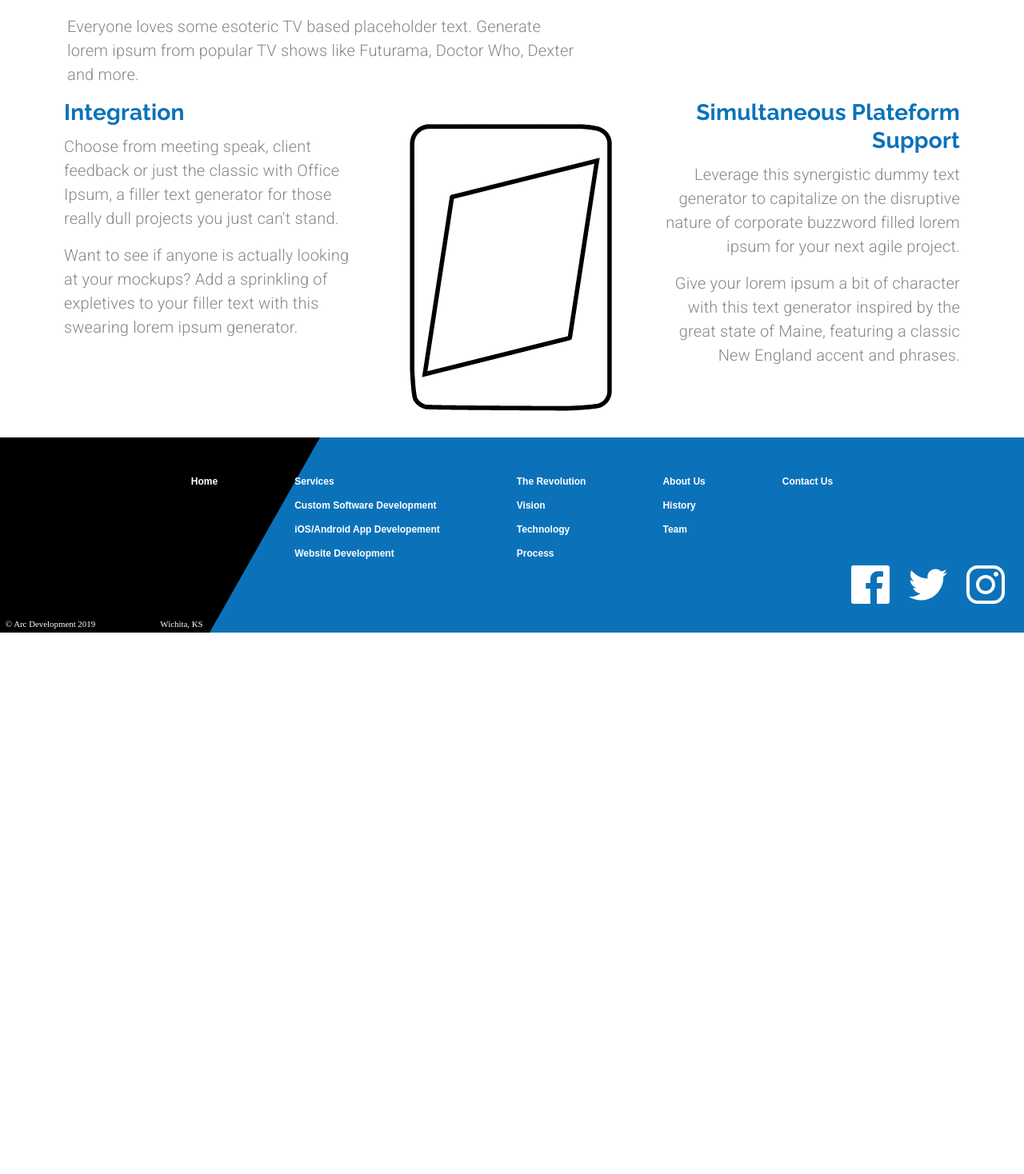
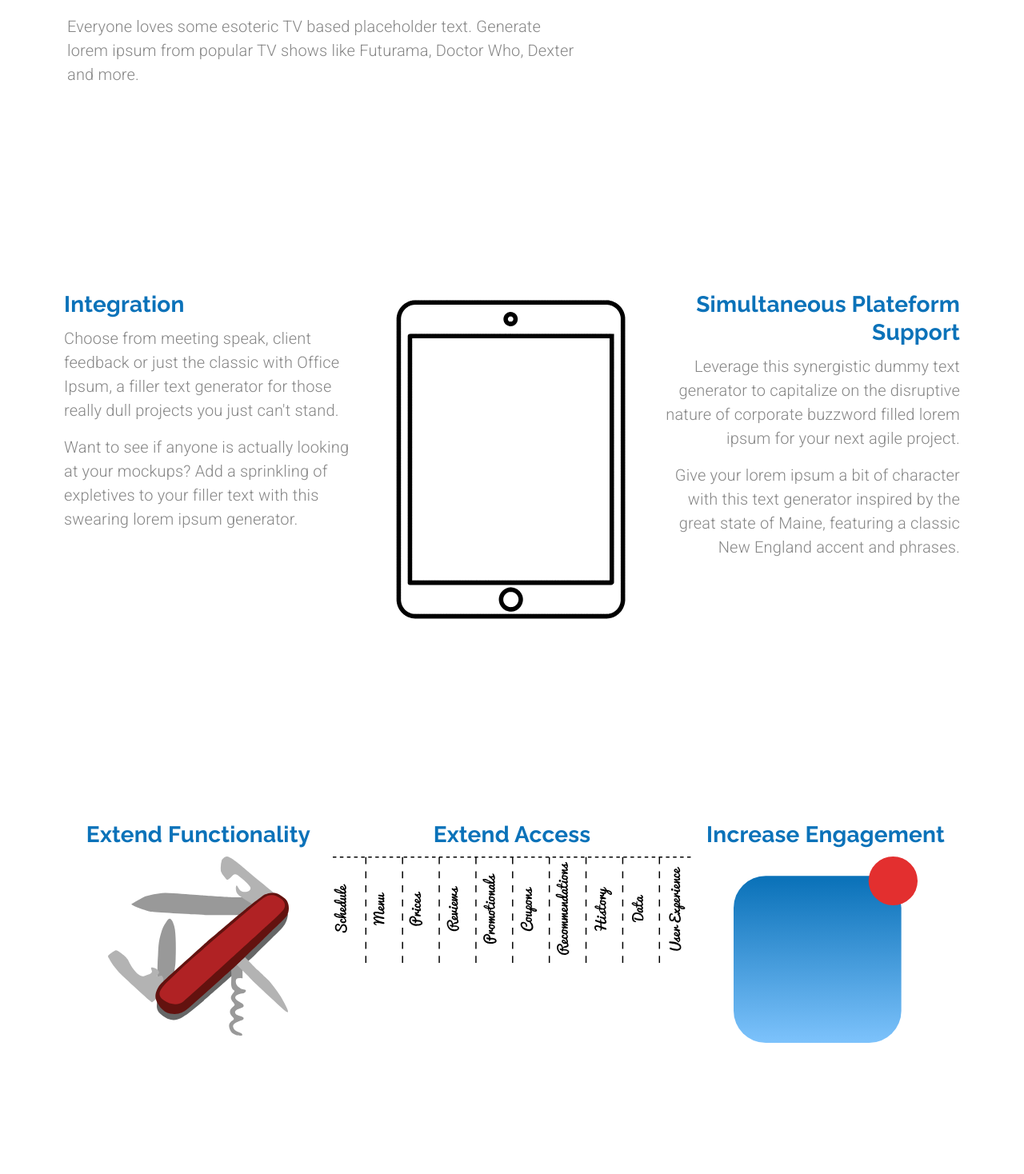
Before and after one commit to Amorem/materialui_arcdev, a React (Create React App) app: page /mobileapps in a window 1280 px wide. Shown: the part 382-1850 px from the top of the page at 80% size. Before the commit the page ends 1173 px from the top, so only its background shows below. Built offline with nearby package versions, Linux system fonts and the light colour scheme.

Commit message:
MobileApps page finished

```diff
--- a/src/Components/MobileApps.js
+++ b/src/Components/MobileApps.js
@@ -10,7 +10,12 @@ import IconButton from "@material-ui/core/IconButton";
 
 import backArrow from "../assets/backArrow.svg";
 import forwardArrow from "../assets/forwardArrow.svg";
+import swiss from "../assets/swissKnife.svg";
+import access from "../assets/extendAccess.svg";
+import engagement from "../assets/increaseEngagement.svg";
+
 import integrationAnimation from "../animations/integrationAnimation/data.json";
+import CallToAction from "./UI/CallToAction";
 
 const useStyles = makeStyles((theme) => ({
   heading: {
@@ -33,6 +38,7 @@ export default function MobileApps(props) {
   const classes = useStyles();
   const theme = useTheme();
   const matchesMD = useMediaQuery(theme.breakpoints.down("md"));
+  const matchesSM = useMediaQuery(theme.breakpoints.down("sm"));
   const matchesXS = useMediaQuery(theme.breakpoints.down("xs"));
 
   const defaultOptions = {
@@ -123,20 +129,38 @@ export default function MobileApps(props) {
           </Grid>
         </Hidden>
       </Grid>
-      <Grid item container direction="row" className={classes.rowContainer}>
+      <Grid
+        item
+        container
+        direction={matchesSM ? "column" : "row"}
+        style={{ marginTop: "15em", marginBottom: "15em" }}
+        className={classes.rowContainer}
+      >
         <Grid item container direction="column" md>
           <Grid item>
-            <Typography variant="h4" gutterBottom>
+            <Typography
+              variant="h4"
+              gutterBottom
+              align={matchesSM ? "center" : undefined}
+            >
               Integration
             </Typography>
           </Grid>
           <Grid item>
-            <Typography variant="body1" paragraph>
+            <Typography
+              variant="body1"
+              paragraph
+              align={matchesSM ? "center" : undefined}
+            >
               Choose from meeting speak, client feedback or just the classic
               with Office Ipsum, a filler text generator for those really dull
               projects you just can't stand.
             </Typography>
-            <Typography variant="body1" paragraph>
+            <Typography
+              variant="body1"
+              paragraph
+              align={matchesSM ? "center" : undefined}
+            >
               Want to see if anyone is actually looking at your mockups? Add a
               sprinkling of expletives to your filler text with this swearing
               lorem ipsum generator.
@@ -148,17 +172,29 @@ export default function MobileApps(props) {
         </Grid>
         <Grid item container direction="column" md>
           <Grid item>
-            <Typography variant="h4" gutterBottom align="right">
+            <Typography
+              variant="h4"
+              gutterBottom
+              align={matchesSM ? "center" : "right"}
+            >
               Simultaneous Plateform Support
             </Typography>
           </Grid>
           <Grid item>
-            <Typography variant="body1" paragraph align="right">
+            <Typography
+              variant="body1"
+              paragraph
+              align={matchesSM ? "center" : "right"}
+            >
               Leverage this synergistic dummy text generator to capitalize on
               the disruptive nature of corporate buzzword filled lorem ipsum for
               your next agile project.
             </Typography>
-            <Typography variant="body1" paragraph align="right">
+            <Typography
+              variant="body1"
+              paragraph
+              align={matchesSM ? "center" : "right"}
+            >
               Give your lorem ipsum a bit of character with this text generator
               inspired by the great state of Maine, featuring a classic New
               England accent and phrases.
@@ -166,6 +202,61 @@ export default function MobileApps(props) {
           </Grid>
         </Grid>
       </Grid>
+      <Grid
+        item
+        container
+        direction={matchesMD ? "column" : "row"}
+        className={classes.rowContainer}
+        style={{ marginBottom: "15em" }}
+      >
+        <Grid item container direction="column" md alignItems="center">
+          <Grid item>
+            <Typography variant="h4" gutterBottom align="center">
+              Extend Functionality
+            </Typography>
+          </Grid>
+          <Grid item>
+            <img src={swiss} alt="Swiss army knife" />
+          </Grid>
+        </Grid>
+        <Grid
+          item
+          container
+          direction="column"
+          md
+          alignItems="center"
+          style={{
+            marginTop: matchesMD ? "10em" : 0,
+            marginBottom: matchesMD ? "10em" : 0,
+          }}
+        >
+          <Grid item>
+            <Typography variant="h4" gutterBottom align="center">
+              Extend Access
+            </Typography>
+          </Grid>
+          <Grid item>
+            <img
+              src={access}
+              alt="tear-one-off sign"
+              style={{ maxWidth: matchesXS ? "20em" : "28em" }}
+            />
+          </Grid>
+        </Grid>
+        <Grid item container direction="column" md alignItems="center">
+          <Grid item>
+            <Typography variant="h4" gutterBottom align="center">
+              Increase Engagement
+            </Typography>
+          </Grid>
+          <Grid item>
+            <img src={engagement} alt="app with notification" />
+          </Grid>
+        </Grid>
+      </Grid>
+      <Grid item>
+        <CallToAction setValue={props.setValue} />
+      </Grid>
     </Grid>
   );
 }
```
